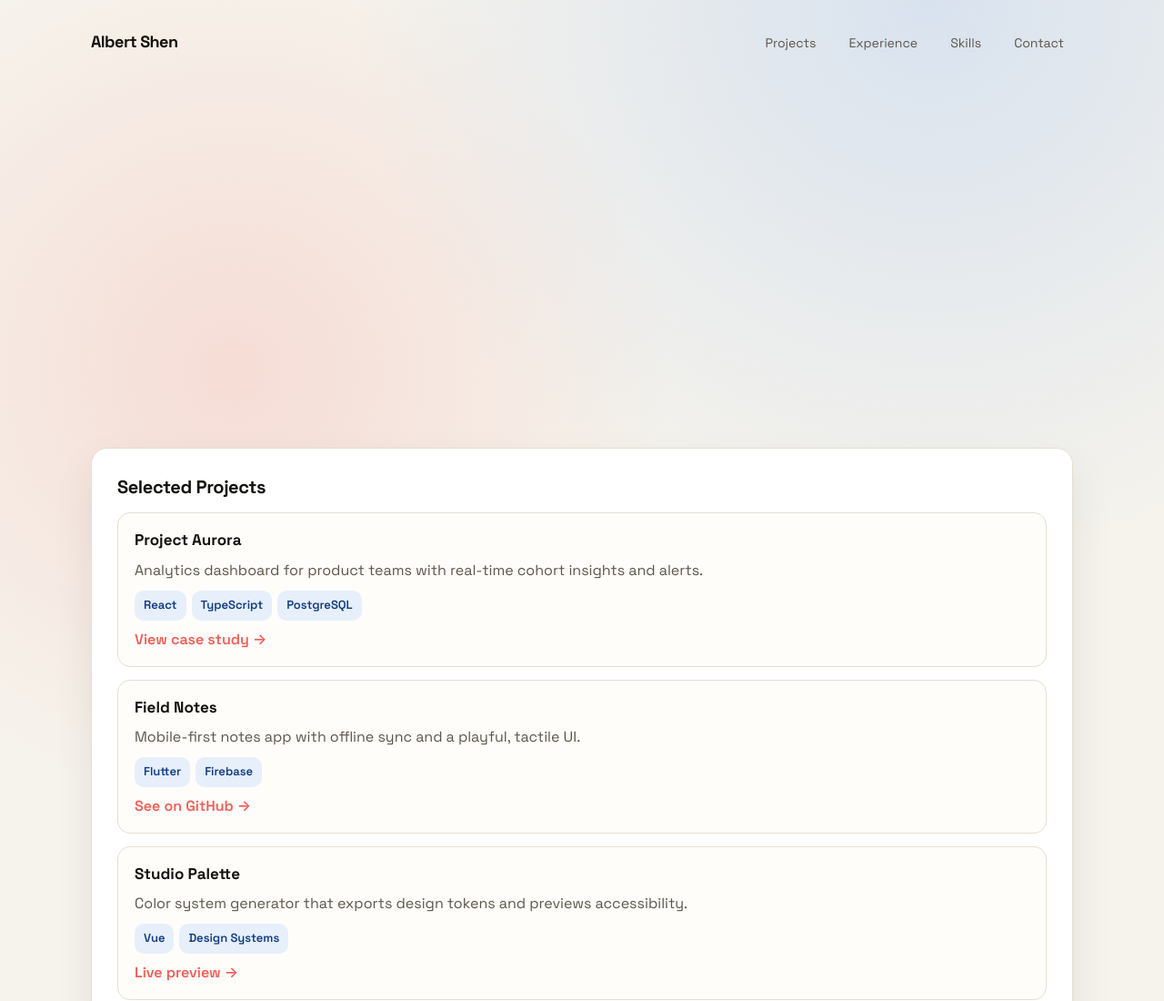
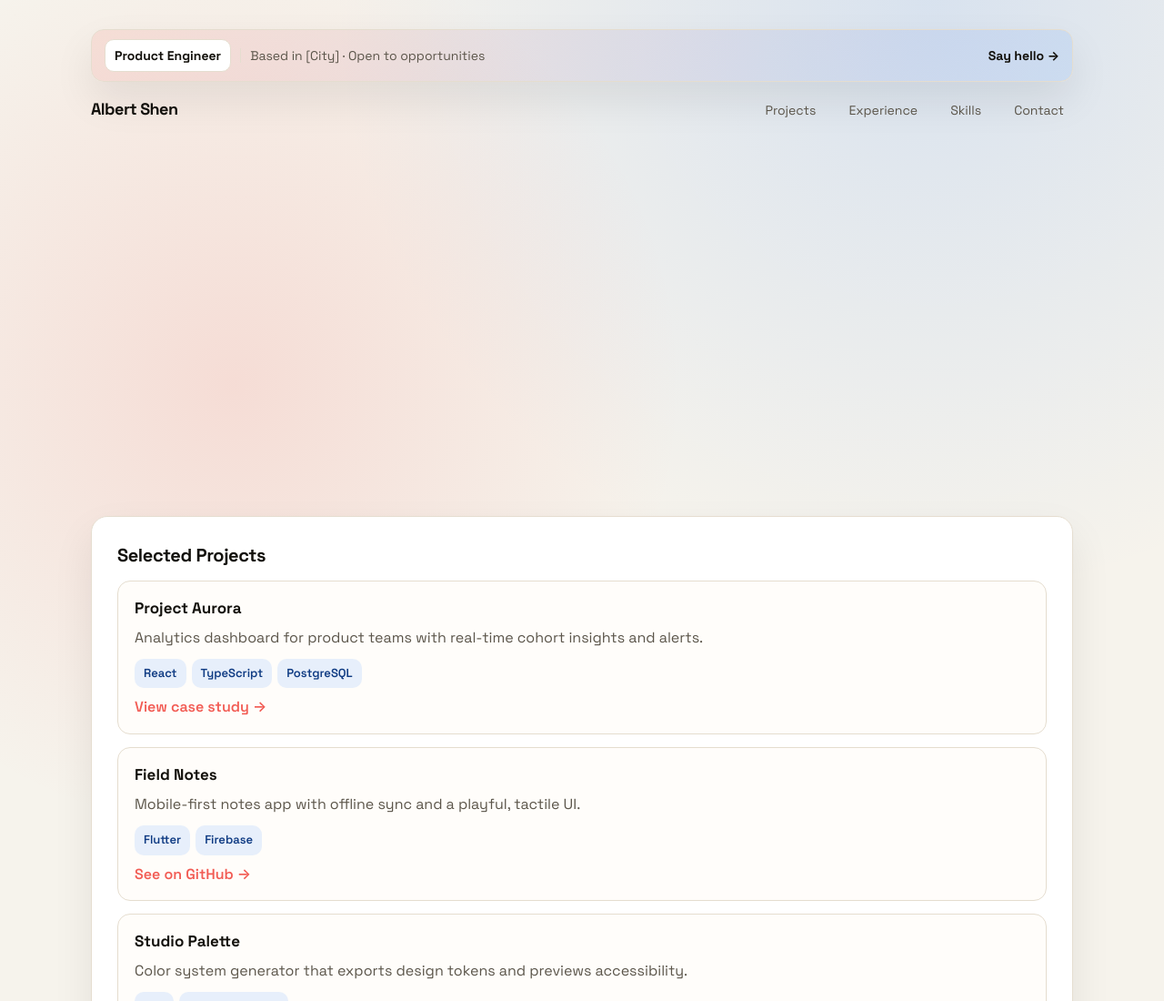
Before and after one commit to AlbertShen31/albertshen.github.io, a plain HTML site: page index.html in a window 1280 px wide. Shown: the top 1100 px of the page at 91% size. Drawn offline with Linux system fonts and the light colour scheme.

Commit message:
Update top banner

```diff
--- a/index.html
+++ b/index.html
@@ -37,6 +37,60 @@
       scroll-behavior: smooth;
       opacity: 0;
       animation: fadeInPage 0.8s ease forwards;
+    }
+
+    .top-banner {
+      max-width: var(--max-width);
+      margin: 0 auto 16px;
+      padding: 10px 14px;
+      background: linear-gradient(120deg, rgba(242, 92, 84, 0.12), rgba(61, 139, 253, 0.12));
+      border: 1px solid var(--border);
+      border-radius: 14px;
+      box-shadow: var(--shadow);
+      display: flex;
+      align-items: center;
+      gap: 10px;
+      font-size: 14px;
+      color: var(--muted);
+      backdrop-filter: blur(8px);
+      position: sticky;
+      top: 18px;
+      z-index: 2;
+      transform: translateY(-8px);
+      animation: fadeSlide 0.7s ease forwards;
+    }
+
+    .badge {
+      padding: 6px 10px;
+      background: var(--panel);
+      border-radius: 10px;
+      border: 1px solid var(--border);
+      font-weight: 700;
+      color: var(--ink);
+    }
+
+    .divider {
+      width: 1px;
+      height: 16px;
+      background: var(--border);
+    }
+
+    .spacer {
+      flex: 1;
+    }
+
+    .mini-link {
+      color: var(--ink);
+      font-weight: 700;
+      text-decoration: none;
+      display: inline-flex;
+      align-items: center;
+      gap: 6px;
+      transition: transform 0.2s ease;
+    }
+
+    .mini-link:hover {
+      transform: translateX(2px);
     }
 
     header {
@@ -425,6 +479,13 @@
   </style>
 </head>
 <body>
+  <div class="top-banner">
+    <div class="badge">Product Engineer</div>
+    <div class="divider"></div>
+    <span>Based in [City] · Open to opportunities</span>
+    <div class="spacer"></div>
+    <a class="mini-link" href="mailto:your-email@example.com">Say hello →</a>
+  </div>
   <header>
     <div class="logo">Albert Shen</div>
     <nav>
```
